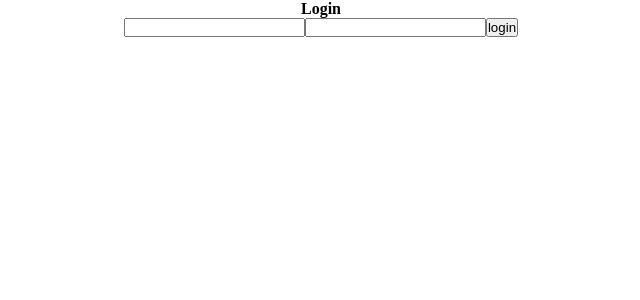
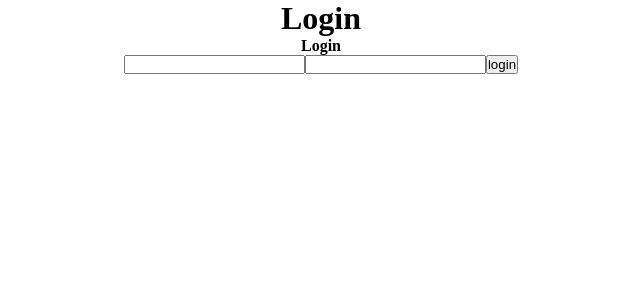
Before and after one commit to davy1ex/BrakeIceBaby, a React (Vite) app: page /login in a window 1280 px wide. Shown: the top 300 px of the page, without its empty margins (319-959 px from the left). Built offline with nearby package versions, Linux system fonts and the light colour scheme.

Commit message:
Refactor to clearn FSD style

```diff
--- a/src/app/App.tsx
+++ b/src/app/App.tsx
@@ -1,40 +1,12 @@
-import {Routes, BrowserRouter, Route} from 'react-router-dom'
+import { AppRouter } from './providers/router'
 import './App.css'
 
-import ProtectedRoutes from '../features/auth/routes/ProtectedRoutes'
-import UnprotectedRoutes from '../features/auth/routes/UnprotectedRoutes'
-import LoginPage from '../pages/LoginPage'
-import LangingPage from '../pages/LangingPage'
-import UserProfilePage from '../pages/UserProfilePage'
-import NotFoundPage from '../pages/NotFoundPage'
-import FeedPage from '../pages/FeedPage'
-import MatchesPage from '../pages/MatchesPage'
-import ChatPage from '../pages/ChatPage'
-import SettingsPage from '../pages/SettingsPage'
+
 
 
 function App() {
   return (
-      <BrowserRouter>
-        <Routes>
-          <Route path='/app' element={<ProtectedRoutes/>}>
-              <Route path='profile' element={<UserProfilePage/>} />
-              <Route path='feed' element={<FeedPage/>} />
-              <Route path='chat' element={<ChatPage/>} />
-              <Route path='settings' element={<SettingsPage/>} />
-
-              <Route path='matches' element={<MatchesPage/>} />
-          </Route>
-
-          <Route path='/' element={<UnprotectedRoutes/>} >
-            <Route path='/login' element={<LoginPage/>} />
-            <Route path='' element={<LangingPage/>} />
-          </Route>
-
-          <Route path='*' element={<NotFoundPage/>} />
-
-        </Routes>
-      </BrowserRouter>
+      <AppRouter />
   )
 }
 
--- a/src/features/auth/routes/ProtectedRoutes.tsx
+++ b/src/app/providers/router/ProtectedRoutes.tsx
@@ -2,7 +2,7 @@ import { Outlet, Navigate } from "react-router-dom"
 import { useSelector } from "react-redux"
 
 import MainLayout from "../../../shared/ui/main-layout"
-import { RootState } from "../../../utils/store"
+import { RootState } from "../store/store"
 
 const ProtectedRoutes = () => {
     const isAuthenticated = useSelector((state:RootState) => state.auth.isAuthenticated)
--- a/src/features/auth/routes/UnprotectedRoutes.tsx
+++ b/src/app/providers/router/UnprotectedRoutes.tsx
@@ -1,7 +1,7 @@
 import { Navigate, Outlet } from 'react-router-dom'
 import { useSelector } from 'react-redux'
 import { useEffect } from 'react'
-import { RootState } from '../../../utils/store'
+import { RootState } from '../store/store'
 
 const UnprotectedRoutes = () => {
     const isAuthenticated = useSelector((state:RootState) => state.auth.isAuthenticated)
--- /dev/null
+++ b/src/app/providers/router/index.tsx
@@ -0,0 +1,38 @@
+import ProtectedRoutes from './ProtectedRoutes'
+import UnprotectedRoutes from './UnprotectedRoutes'
+import {Routes, BrowserRouter, Route} from 'react-router-dom'
+
+
+import LoginPage from '../../../pages/LoginPage/LoginPage'
+import LangingPage from '../../../pages/LangingPage'
+import UserProfilePage from '../../../pages/UserProfilePage'
+import NotFoundPage from '../../../pages/NotFoundPage'
+import FeedPage from '../../../pages/FeedPage'
+import MatchesPage from '../../../pages/MatchesPage'
+import ChatPage from '../../../pages/ChatPage'
+import SettingsPage from '../../../pages/SettingsPage'
+
+export const AppRouter = () => {
+    return (
+        <BrowserRouter>
+        <Routes>
+          <Route path='/app' element={<ProtectedRoutes/>}>
+              <Route path='profile' element={<UserProfilePage/>} />
+              <Route path='feed' element={<FeedPage/>} />
+              <Route path='chat' element={<ChatPage/>} />
+              <Route path='settings' element={<SettingsPage/>} />
+
+              <Route path='matches' element={<MatchesPage/>} />
+          </Route>
+
+          <Route path='/' element={<UnprotectedRoutes/>} >
+            <Route path='/login' element={<LoginPage/>} />
+            <Route path='' element={<LangingPage/>} />
+          </Route>
+
+          <Route path='*' element={<NotFoundPage/>} />
+
+        </Routes>
+      </BrowserRouter>
+    )
+}
--- a/src/utils/store.ts
+++ b/src/app/providers/store/store.ts
@@ -4,7 +4,7 @@ import { FLUSH, REHYDRATE, PAUSE, PERSIST, PURGE, REGISTER } from 'redux-persist
 
 import storage from 'redux-persist/lib/storage'
 
-import authSlice from "../features/auth/authSlice";
+import authSlice from "../../../features/auth/models/authSlice";
 
 
 
--- a/src/features/auth/authActions.ts
+++ b/src/features/auth/models/authActions.ts
@@ -13,15 +13,13 @@ export const userLogin = createAsyncThunk(
                 'Content-type': 'application/json',
             },
         }
-        console.log("kek", apiUrl)
+
         const { data } = await axios.post(
             `http://localhost:3000/api/signin`,
             { login, password },
             config
         )
-        console.log("DATA", data)
 
-        // localStorage.setItem('userToken', data.token)
         return data
     }
 )
--- a/src/main.tsx
+++ b/src/main.tsx
@@ -3,7 +3,7 @@ import { createRoot } from 'react-dom/client'
 import './index.css'
 import App from './app/App.tsx'
 import { Provider } from 'react-redux'
-import store, { persistor } from './utils/store.ts'
+import store, { persistor } from './app/providers/store/store.ts'
 import { PersistGate } from 'redux-persist/integration/react'
 
 createRoot(document.getElementById('root')!).render(
--- /dev/null
+++ b/src/pages/LoginPage/LoginPage.tsx
@@ -0,0 +1,10 @@
+import {LoginForm} from '../../features/auth/ui/LoginForm';
+
+const LoginPage = () => (
+  <div>
+    <h1>Login</h1>
+    <LoginForm />
+  </div>
+);
+
+export default LoginPage;
--- a/src/pages/SettingsPage.tsx
+++ b/src/pages/SettingsPage.tsx
@@ -1,5 +1,5 @@
 import React from 'react'
-import { logout } from '../features/auth/authActions';
+import { logout } from '../features/auth/models/authActions';
 import { useDispatch } from 'react-redux';
 
 const LogoutButton = () => {
--- a/src/pages/UserProfilePage_back.tsx
+++ b/src/pages/UserProfilePage_back.tsx
@@ -1,5 +1,5 @@
 import { useDispatch } from "react-redux";
-import { logout } from "../features/auth/authActions";
+import { logout } from "../features/auth/models/authActions";
 import ProfileCard from "../entities/profile/profileCard";
 
 const LogoutButton = () => {
```
Also changed, not shown: src/features/auth/models/authSlice.ts (renamed from src/features/auth/authSlice.ts, +1 -6 lines), src/features/auth/ui/LoginForm.tsx (renamed from src/pages/LoginPage.tsx, +9 -13 lines), 1 other file (tests, documents, lock files or other folders).
